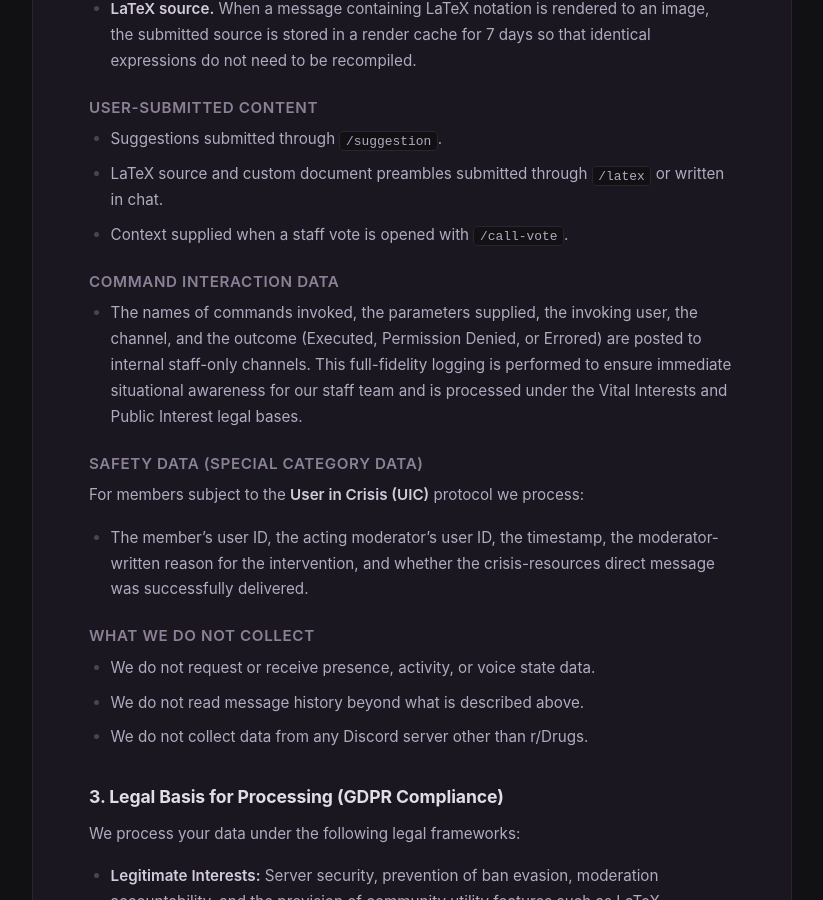
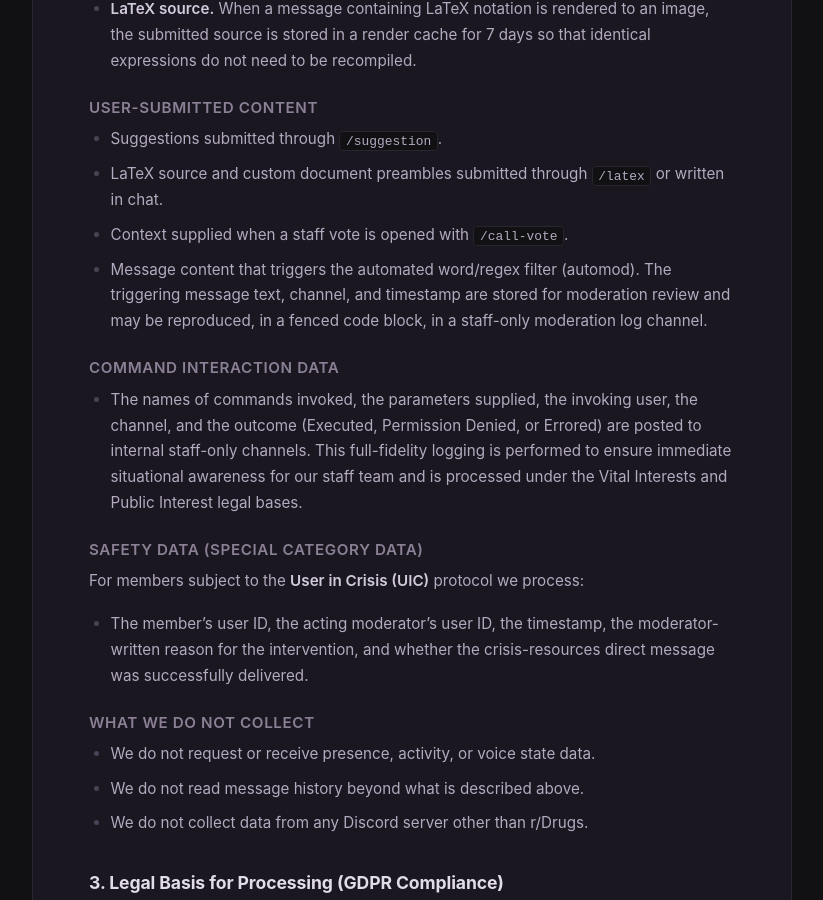
Before and after one commit to emmalt3/rDrugsInstall, a Jekyll site: the page built from PRIVACY.md, in a window 1280 px wide and 900 px high, scrolled down 1217 px. Shown: the whole window, without its empty margins (228-1051 px from the left). Built offline with Jekyll 4.4.1, drawn with Linux system fonts in a browser that asks for light colours; some of the changed text lies outside the part shown.

Commit message:
update privacy policy 2026-08-19T20:24:01.935Z

```diff
--- a/PRIVACY.md
+++ b/PRIVACY.md
@@ -39,6 +39,7 @@ The bot reads the text of messages posted in channels it can access. It does thi
 * Suggestions submitted through `/suggestion`.
 * LaTeX source and custom document preambles submitted through `/latex` or written in chat.
 * Context supplied when a staff vote is opened with `/call-vote`.
+* Message content that triggers the automated word/regex filter (automod). The triggering message text, channel, and timestamp are stored for moderation review and may be reproduced, in a fenced code block, in a staff-only moderation log channel.
 
 ### Command Interaction Data
 * The names of commands invoked, the parameters supplied, the invoking user, the channel, and the outcome (Executed, Permission Denied, or Errored) are posted to internal staff-only channels. This full-fidelity logging is performed to ensure immediate situational awareness for our staff team and is processed under the Vital Interests and Public Interest legal bases.
@@ -85,6 +86,7 @@ We process your data under the following legal frameworks:
 - **Personal LaTeX settings (preamble, theme)** — Until changed or reset by the user
 - **Rotating application log files** — 7 days
 - **Database backups** — 7 days
+- **Automod trigger records** - 90 days
 
 **Message content specifically** is retained for no more than 7 days in live storage, and no more than approximately 14 days once backup rotation is accounted for.
 
```
